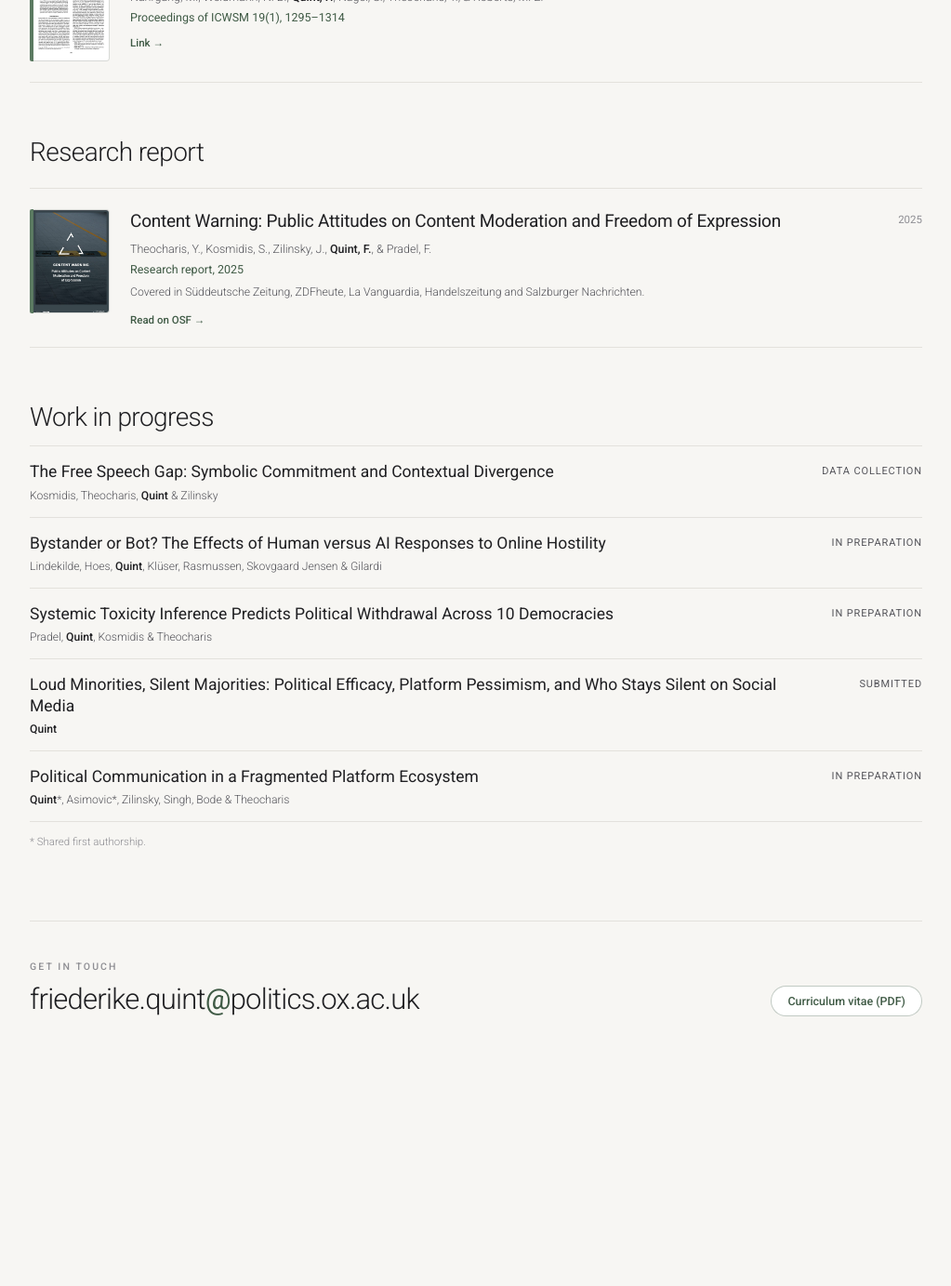
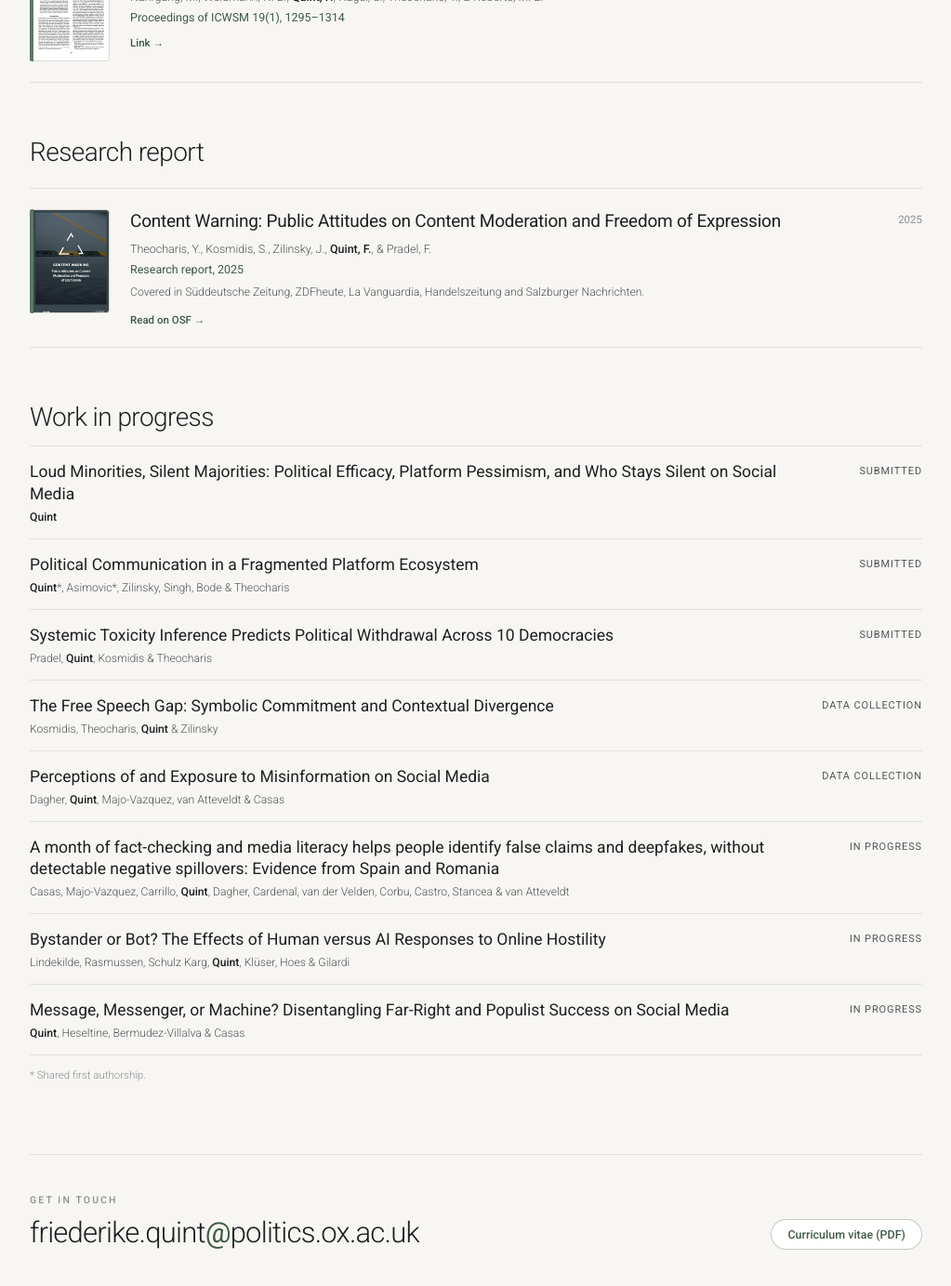
Before and after one commit to friederikequint/friederikequint.github.io, a Jekyll site: the page built from _pages/publications.md, in a window 1280 px wide and 1400 px high, scrolled down 789 px. Shown: the top 1383 px of the window at 93% size, without its empty margins (128-1151 px from the left). Built offline with Jekyll 4.4.1, drawn with Linux system fonts in a browser that asks for light colours; before the commit the page ends 1938 px from its top, so only the background shows below that.

Commit message:
Update work in progress papers and statuses

```diff
--- a/_data/work_in_progress.yml
+++ b/_data/work_in_progress.yml
@@ -2,22 +2,34 @@
 # An asterisk after a surname marks shared first authorship. The footnote
 # explaining it sits at the foot of the Work in progress section in
 # _pages/publications.md and only appears when an asterisk is present.
-- title: "The Free Speech Gap: Symbolic Commitment and Contextual Divergence"
-  authors: "Kosmidis, Theocharis, <b>Quint</b> &amp; Zilinsky"
-  status: "Data collection"
-
-- title: "Bystander or Bot? The Effects of Human versus AI Responses to Online Hostility"
-  authors: "Lindekilde, Hoes, <b>Quint</b>, Klüser, Rasmussen, Skovgaard Jensen &amp; Gilardi"
-  status: "In preparation"
-
-- title: "Systemic Toxicity Inference Predicts Political Withdrawal Across 10 Democracies"
-  authors: "Pradel, <b>Quint</b>, Kosmidis &amp; Theocharis"
-  status: "In preparation"
-
 - title: "Loud Minorities, Silent Majorities: Political Efficacy, Platform Pessimism, and Who Stays Silent on Social Media"
   authors: "<b>Quint</b>"
   status: "Submitted"
 
 - title: "Political Communication in a Fragmented Platform Ecosystem"
   authors: "<b>Quint</b>*, Asimovic*, Zilinsky, Singh, Bode &amp; Theocharis"
-  status: "In preparation"
+  status: "Submitted"
+
+- title: "Systemic Toxicity Inference Predicts Political Withdrawal Across 10 Democracies"
+  authors: "Pradel, <b>Quint</b>, Kosmidis &amp; Theocharis"
+  status: "Submitted"
+
+- title: "The Free Speech Gap: Symbolic Commitment and Contextual Divergence"
+  authors: "Kosmidis, Theocharis, <b>Quint</b> &amp; Zilinsky"
+  status: "Data collection"
+
+- title: "Perceptions of and Exposure to Misinformation on Social Media"
+  authors: "Dagher, <b>Quint</b>, Majo-Vazquez, van Atteveldt &amp; Casas"
+  status: "Data collection"
+
+- title: "A month of fact-checking and media literacy helps people identify false claims and deepfakes, without detectable negative spillovers: Evidence from Spain and Romania"
+  authors: "Casas, Majo-Vazquez, Carrillo, <b>Quint</b>, Dagher, Cardenal, van der Velden, Corbu, Castro, Stancea &amp; van Atteveldt"
+  status: "In progress"
+
+- title: "Bystander or Bot? The Effects of Human versus AI Responses to Online Hostility"
+  authors: "Lindekilde, Rasmussen, Schulz Karg, <b>Quint</b>, Klüser, Hoes &amp; Gilardi"
+  status: "In progress"
+
+- title: "Message, Messenger, or Machine? Disentangling Far-Right and Populist Success on Social Media"
+  authors: "<b>Quint</b>, Heseltine, Bermudez-Villalva &amp; Casas"
+  status: "In progress"
```
